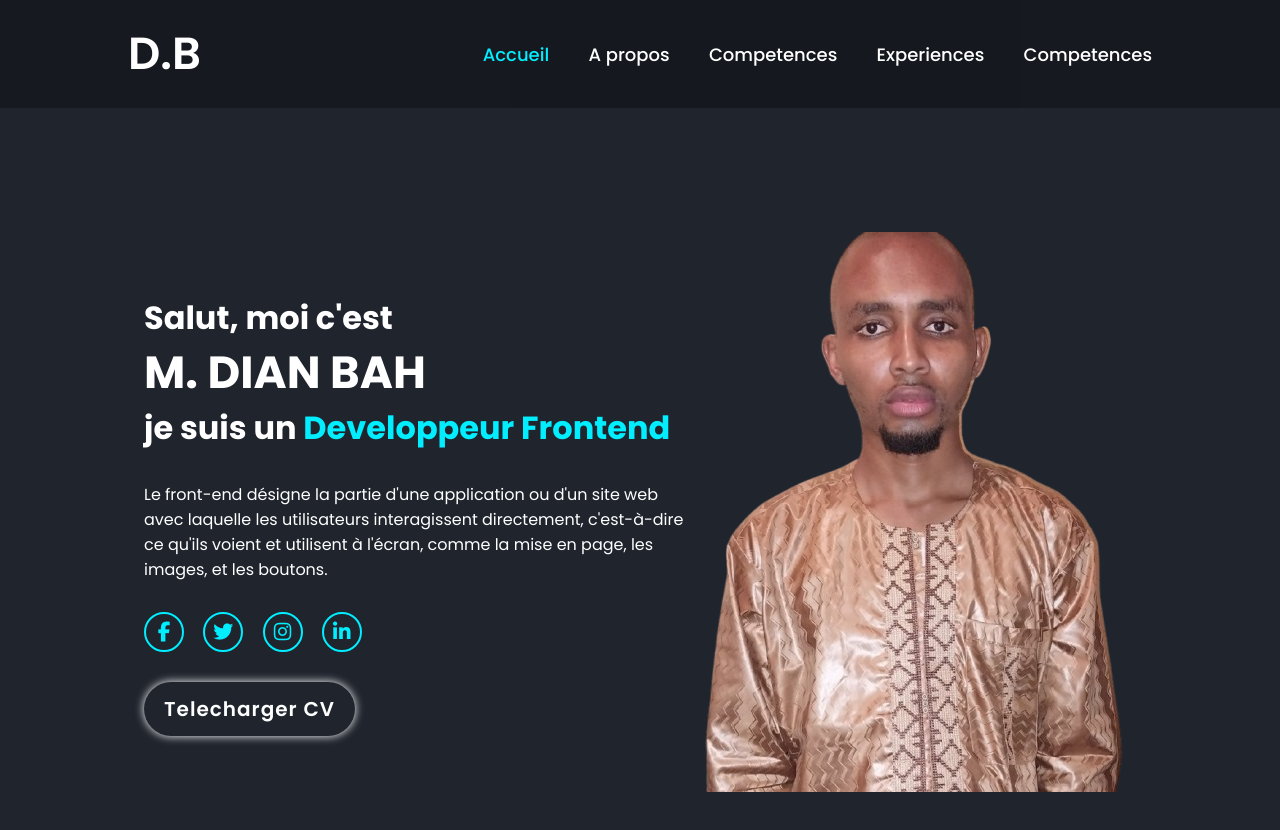
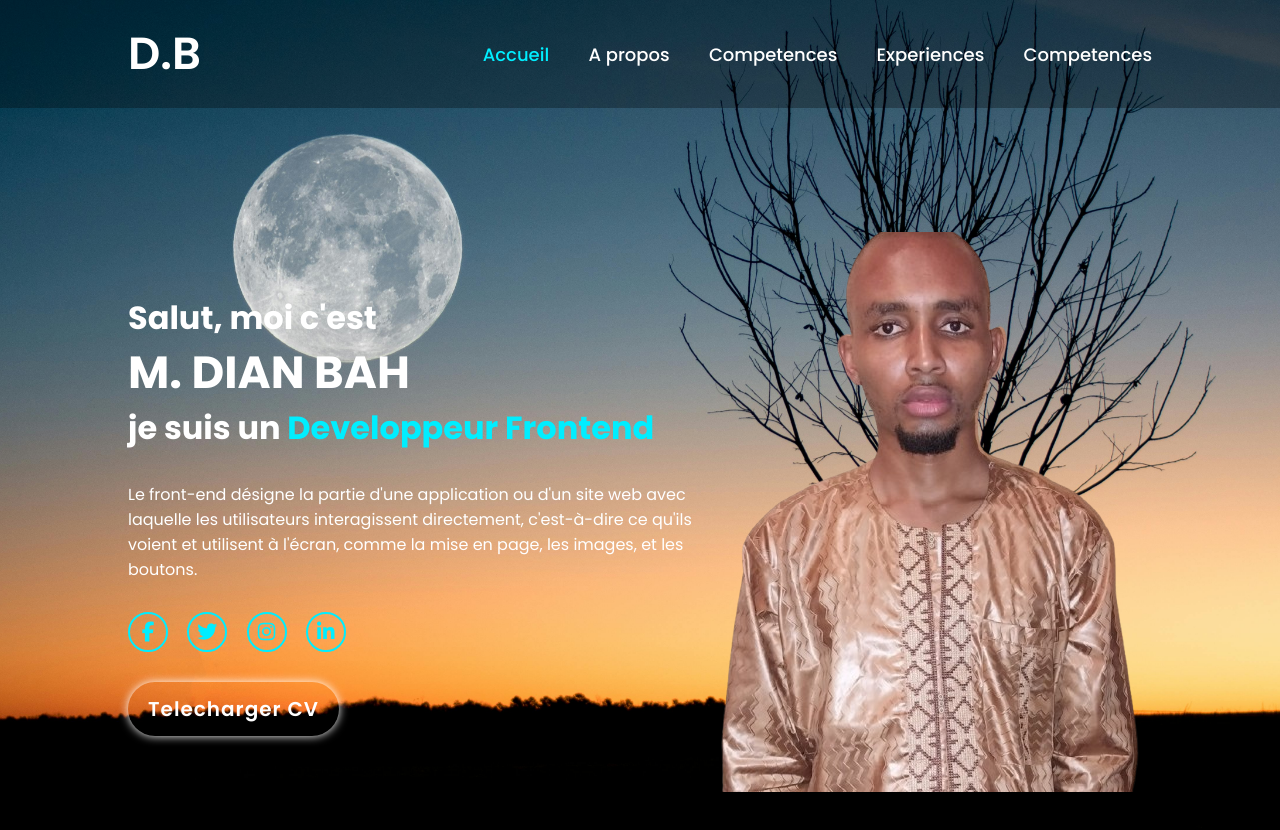
Before and after one commit to BAH1GIT/Mon-Portf_2, a plain HTML site: page index.html in a window 1280 px wide. Drawn offline with Linux system fonts and the light colour scheme.

Commit message:
version2

```diff
--- a/styles.css
+++ b/styles.css
@@ -6,9 +6,11 @@
 }
 
 body {
-    background: #1f242d;
+    background-image: url(image/pexels-david-besh-884788.jpg);
+    background-position: center;
+    background-size: cover;
     color: #fff;
-    padding: 20px;
+    padding:20px 0;
 }
 
 .header {
@@ -35,6 +37,7 @@ body {
     animation-delay: .7s;
 
 }
+/* jdjslsdal */
 
 .menu a {
     display: inline-block;
```
Also changed, not shown: image/pexels-david-besh-884788.jpg (added).
